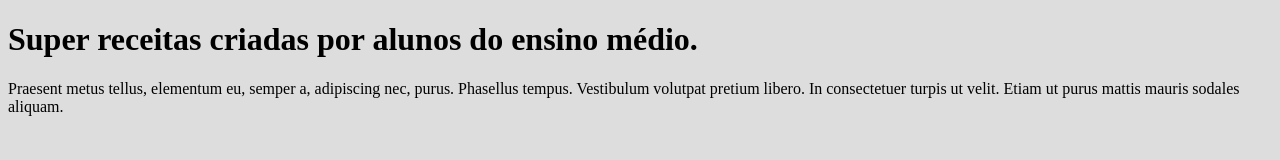
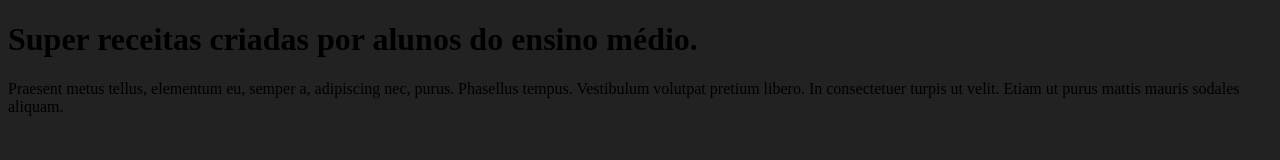
Before and after one commit to joaomiguel7/nem-receitas, a plain HTML site: page index.html in a window 1280 px wide. Drawn offline with Linux system fonts and the light colour scheme.

Commit message:
cor fundo

```diff
--- a/CSS/style.css
+++ b/CSS/style.css
@@ -1,3 +1,3 @@
 body{
-  background-color: #DDD;
+  background-color: #222;
 }
```
